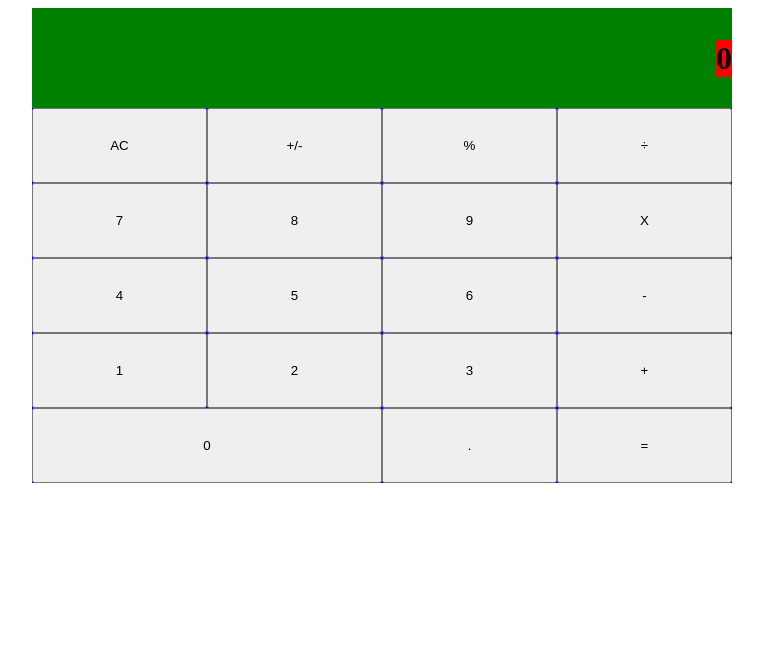
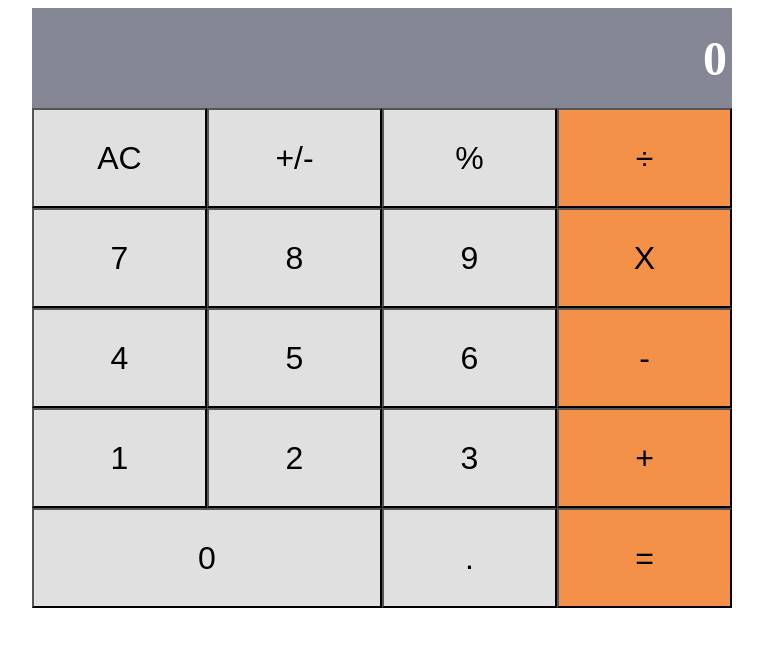
Before and after one commit to Salvador-ON/React-Calculator, a React (Create React App) app: page / in a window 1280 px wide. Shown: the top 646 px of the page, without its empty margins (258-1021 px from the left). Built offline with nearby package versions, Linux system fonts and the light colour scheme.

Commit message:
add styles

```diff
--- a/src/components/ButtonB.jsx
+++ b/src/components/ButtonB.jsx
@@ -1,9 +1,9 @@
 import React from 'react';
 import PropTypes from 'prop-types';
 
-const ButtonB = ({ name, wide }) => (
+const ButtonB = ({ name, wide, color}) => (
   <React.Fragment>
-    <button type="button" value={name} style={{ width: wide, height: '75px' }}>
+    <button type="button" value={name} className={color} style={{ width: (wide ? '50%' : '25%'), height: '100px' }}>
       {name}
     </button>
   </React.Fragment>
@@ -11,7 +11,8 @@ const ButtonB = ({ name, wide }) => (
 
 ButtonB.propTypes = {
   name: PropTypes.string.isRequired,
-  wide: PropTypes.string.isRequired,
+  wide: PropTypes.bool.isRequired,
+  color: PropTypes.string.isRequired,
 };
 
 export default ButtonB;
--- a/src/components/ButtonPanel.jsx
+++ b/src/components/ButtonPanel.jsx
@@ -4,33 +4,33 @@ import ButtonB from './ButtonB';
 const ButtonPanel = () => (
   <React.Fragment>
     <div className="Group">
-      <ButtonB name="AC" wide="25%" />
-      <ButtonB name="+/-" wide="25%" />
-      <ButtonB name="%" wide="25%" />
-      <ButtonB name="÷" wide="25%" />
+      <ButtonB name="AC" wide={ false } color="grey"/>
+      <ButtonB name="+/-" wide={ false } color="grey"/>
+      <ButtonB name="%" wide={ false } color="grey"/>
+      <ButtonB name="÷" wide={ false } color="orange"/>
     </div>
     <div className="Group">
-      <ButtonB name="7" wide="25%" />
-      <ButtonB name="8" wide="25%" />
-      <ButtonB name="9" wide="25%" />
-      <ButtonB name="X" wide="25%" />
+      <ButtonB name="7" wide={ false } color="grey"/>
+      <ButtonB name="8" wide={ false } color="grey"/>
+      <ButtonB name="9" wide={ false } color="grey"/>
+      <ButtonB name="X" wide={ false } color="orange"/>
     </div>
     <div className="Group">
-      <ButtonB name="4" wide="25%" />
-      <ButtonB name="5" wide="25%" />
-      <ButtonB name="6" wide="25%" />
-      <ButtonB name="-" wide="25%" />
+      <ButtonB name="4" wide={ false } color="grey"/>
+      <ButtonB name="5" wide={ false } color="grey"/>
+      <ButtonB name="6" wide={ false } color="grey"/>
+      <ButtonB name="-" wide={ false } color="orange"/>
     </div>
     <div className="Group1">
-      <ButtonB name="1" wide="25%" />
-      <ButtonB name="2" wide="25%" />
-      <ButtonB name="3" wide="25%" />
-      <ButtonB name="+" wide="25%" />
+      <ButtonB name="1" wide={ false } color="grey"/>
+      <ButtonB name="2" wide={ false } color="grey"/>
+      <ButtonB name="3" wide={ false } color="grey"/>
+      <ButtonB name="+" wide={ false } color="orange"/>
     </div>
     <div className="Group1">
-      <ButtonB name="0" wide="50%" />
-      <ButtonB name="." wide="25%" />
-      <ButtonB name="=" wide="25%" />
+      <ButtonB name="0" wide= { true } color="grey"/>
+      <ButtonB name="." wide={ false } color="grey"/>
+      <ButtonB name="=" wide={ false } color="orange"/>
     </div>
   </React.Fragment>
 );
--- a/src/index.css
+++ b/src/index.css
@@ -5,10 +5,14 @@
   background-color: blue;
 }
 
+.Frame button {
+  font-size: 2rem;
+}
+
 .DisplayScreen {
   width: 100%;
   height: 100px;
-  background-color: green;
+  background-color: #858693;
   display: -webkit-box;
   display: -ms-flexbox;
   display: flex;
@@ -21,9 +25,12 @@
 }
 
 .Result {
-  background-color: red;
-  padding: 0;
+  color: white;
+  padding-bottom: 0;
+  padding-right: 5px;
   margin: 0;
+  font-size: 3rem;
+  font-weight: bold;
 }
 
 .Group {
@@ -31,4 +38,12 @@
   display: -ms-flexbox;
   display: flex;
 }
+
+.grey {
+  background-color: #e0e0e0;
+}
+
+.orange {
+  background-color: #f39148;
+}
 /*# sourceMappingURL=index.css.map */
--- a/src/index.scss
+++ b/src/index.scss
@@ -3,23 +3,38 @@
   min-height: 400px;
   margin: 0 auto;
   background-color: blue;
+
+  button{
+    font-size: 2rem;
+  }
 }
 
 .DisplayScreen{
   width: 100%;
   height: 100px;
-  background-color: green;
+  background-color: rgb(133, 134, 147);
   display: flex;
   justify-content: flex-end;
   align-items: center;
 }
 
 .Result{
-  background-color: red;
-  padding: 0;
+  color: white;
+  padding-bottom: 0;
+  padding-right: 5px;
   margin: 0;
+  font-size: 3rem;
+  font-weight: bold;
 }
 
 .Group{
   display: flex;
 }
+
+.grey{
+  background-color: rgb(224, 224, 224);
+}
+
+.orange{
+  background-color: rgb(243, 145, 72);
+}
```
Also changed, not shown: 1 other file (tests, documents, lock files or other folders).
